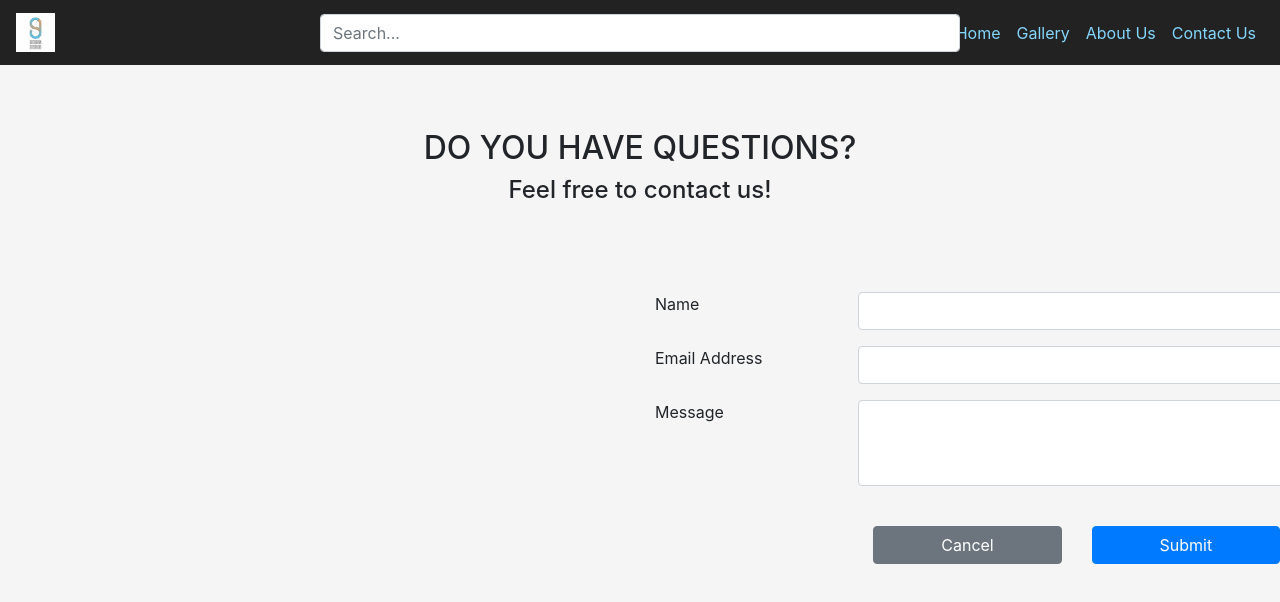
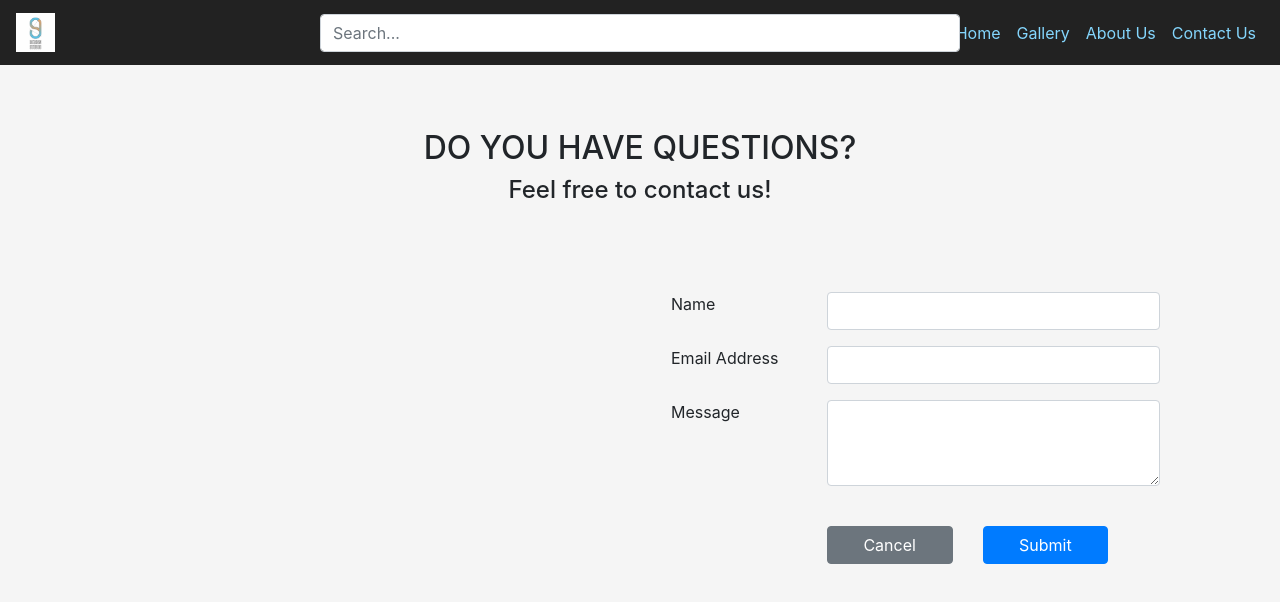
Before and after one commit to deshpandem10/jStudio-project, a React (Create React App) app in the folder code_files/: page /contact in a window 1280 px wide. Shown: the top 602 px of the page. Built offline with nearby package versions, Linux system fonts and the light colour scheme.

Commit message:
Contact-Us page css modifications in progress.

```diff
--- a/code_files/src/Components/ContactPage/Contact.css
+++ b/code_files/src/Components/ContactPage/Contact.css
@@ -9,8 +9,14 @@ body {
     flex-direction: column;
     justify-content: center;
     align-items: center;
+    margin: auto;
+    text-align: center;
 }
 
+#contact-form {
+    padding-left: 1em;
+    padding-right: 1em;
+}
 .contactForm-label {
     text-align: start;
 }
--- a/code_files/src/Components/ContactPage/Contact.js
+++ b/code_files/src/Components/ContactPage/Contact.js
@@ -9,10 +9,14 @@ export class Contact extends React.Component {
         return (
             <div style={{marginTop: "5%"}}>
                 <div className="row contactUs-page">
-                    <h2>DO YOU HAVE QUESTIONS?</h2>
+                    <div className="col-sm-12">
+                        <h2>DO YOU HAVE QUESTIONS?</h2>
+                    </div>
                 </div>
                 <div className="row contactUs-page">
-                    <h4>Feel free to contact us!</h4>
+                    <div className="col-sm-12">
+                        <h4>Feel free to contact us!</h4>
+                    </div>
                 </div>
 
                 <div className="row" style={{marginTop: "5em"}}>
@@ -20,24 +24,30 @@ export class Contact extends React.Component {
                     <div className="col-sm-6">
                         <form id="contact-form">
                             <div className="row form-group">
-                                <label htmlFor="name" className="col-sm-4 contactForm-label">Name </label>
-                                <input type="text" id="name" className="col-sm-8 form-control" />
+                                <label htmlFor="name" className="col-sm-3 contactForm-label">Name </label>
+                                <div className="col-sm-7">
+                                    <input type="text" id="name" className="form-control" />
+                                </div>
                             </div>
                             <div className="row form-group">
-                                <label htmlFor="emailAddress" className="col-sm-4 contactForm-label">Email Address </label>
-                                <input type="text" id="emailAddress" className="col-sm-8 form-control" />
+                                <label htmlFor="emailAddress" className="col-sm-3 contactForm-label">Email Address </label>
+                                <div className="col-sm-7">
+                                    <input type="text" id="emailAddress" className="form-control" />
+                                </div>
                             </div>
                             <div className="row form-group">
-                                <label htmlFor="message" className="col-sm-4 contactForm-label">Message </label>
-                                <textarea id="message" className="col-sm-8 form-control" rows="3"></textarea>
+                                <label htmlFor="message" className="col-sm-3 contactForm-label">Message </label>
+                                <div className="col-sm-7">
+                                    <textarea id="message" className="form-control" rows="3"></textarea>
+                                </div>
                             </div>
                             <br/>
                             <div className="row form-group">
-                                <div className="col-sm-4"></div>
-                                <div className="col-sm-4">
+                                <div className="col-sm-3"></div>
+                                <div className="col-sm-3">
                                     <button className="btn btn-secondary" id="reset-form" type="reset">Cancel</button>
                                 </div>
-                                <div className="col-sm-4">
+                                <div className="col-sm-3">
                                     <button className="btn btn-primary" id="submit-form" type="submit">Submit</button>
                                 </div>
                             </div>
```
